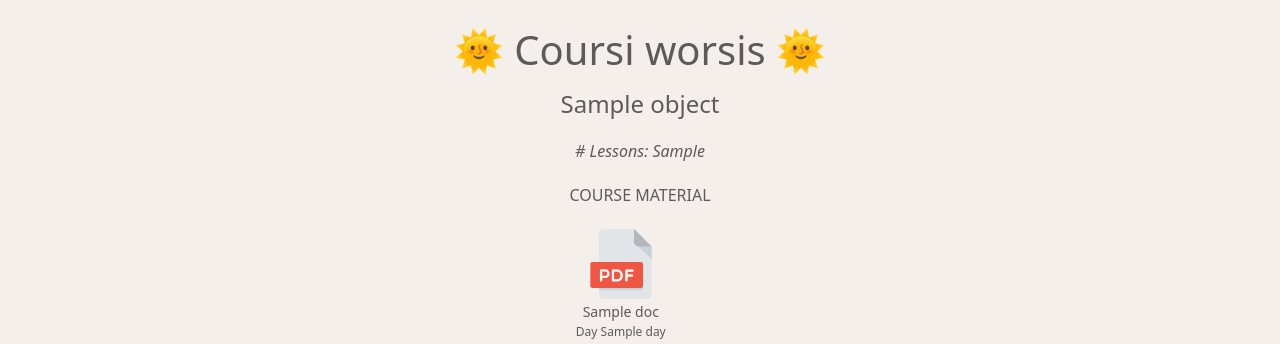
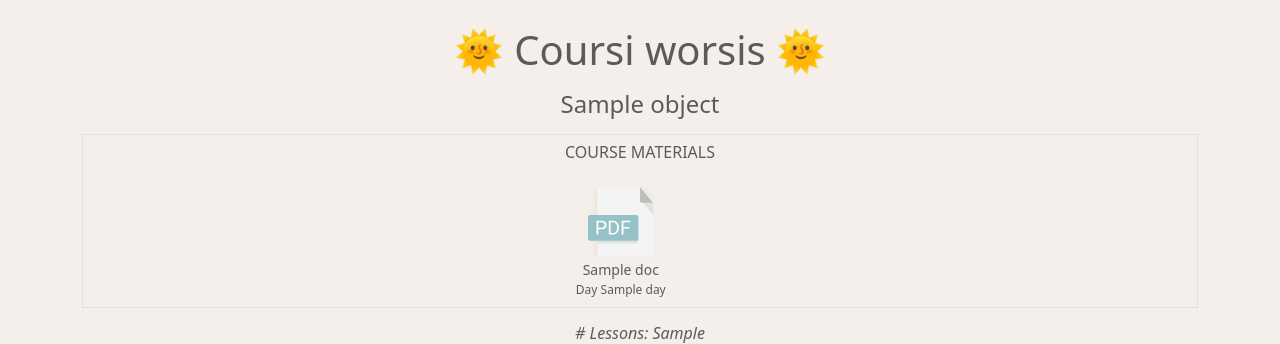
Before and after one commit to Licceeee/learning-material-django, a Django app: template project/templates/course/course-detail.html in a window 1280 px wide. Shown: the top 344 px of the page. Run offline with Django 3.2, Linux system fonts and the light colour scheme; the template is opened without the code that fills it: most values are stand-ins (such as "Sample title", 1, 10 or a date in 2020); some libraries are stand-ins or nearby versions.

Commit message:
update course detail

```diff
--- a/project/templates/course/course-detail.html
+++ b/project/templates/course/course-detail.html
@@ -8,24 +8,23 @@
 
 <div class="col-12">
     <h4 class="p-2">{{ object.title }}</h4>
-    <h6 class="corsivo p-2"># Lessons: {{ nr_lessons }}</h6>
 </div>
 
 
 
 <!-- Section docs -->
 
-<div class="p-2">
+{% if object.coursedoc_set.all|length > 0 %}
+<div class="p-2 border">
     <div class="course-material-title pb-3">
-        <h6>Course Material</h6>
+        <h6>Course Materials</h6>
     </div>
 
-    <div class="content-left docs-box">
+    <div class="docs-box">
         {% for doc in object.coursedoc_set.all %}
         <div class="docs">
-
             <a href="{{ MEDIA_URL }}{{ doc.file }}" target="blank_">
-                <img class="pdf-img" src="{% static 'assets/img/pdf-1.png' %}" />
+                <img class="pdf-img" src="{% static 'assets/img/Doc.svg' %}" />
             </a>
             <div>
                 <small>
@@ -37,14 +36,15 @@
                 Day {{ doc.day }}
             </small>
             {% else %}
-             <p></p>
+            <p></p>
             {% endif %}
         </div>
         {% endfor %}
     </div>
 </div>
+{% endif %}
 
-<hr>
+<h6 class="corsivo p-3"># Lessons: {{ nr_lessons }}</h6>
 
 <div class="content-left">
 
```
